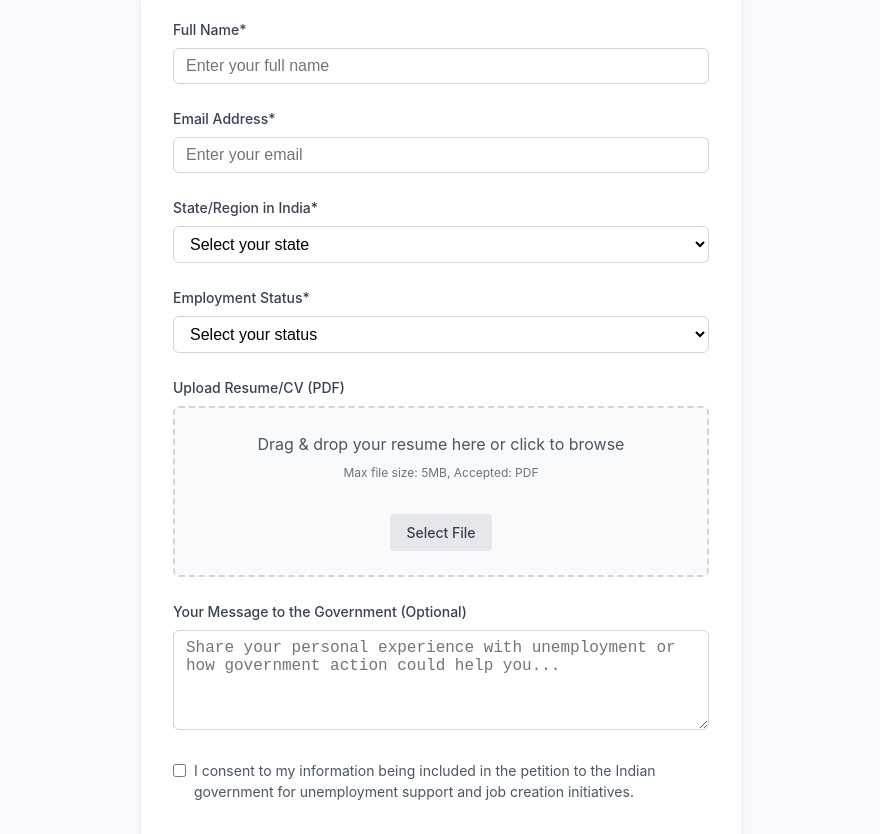
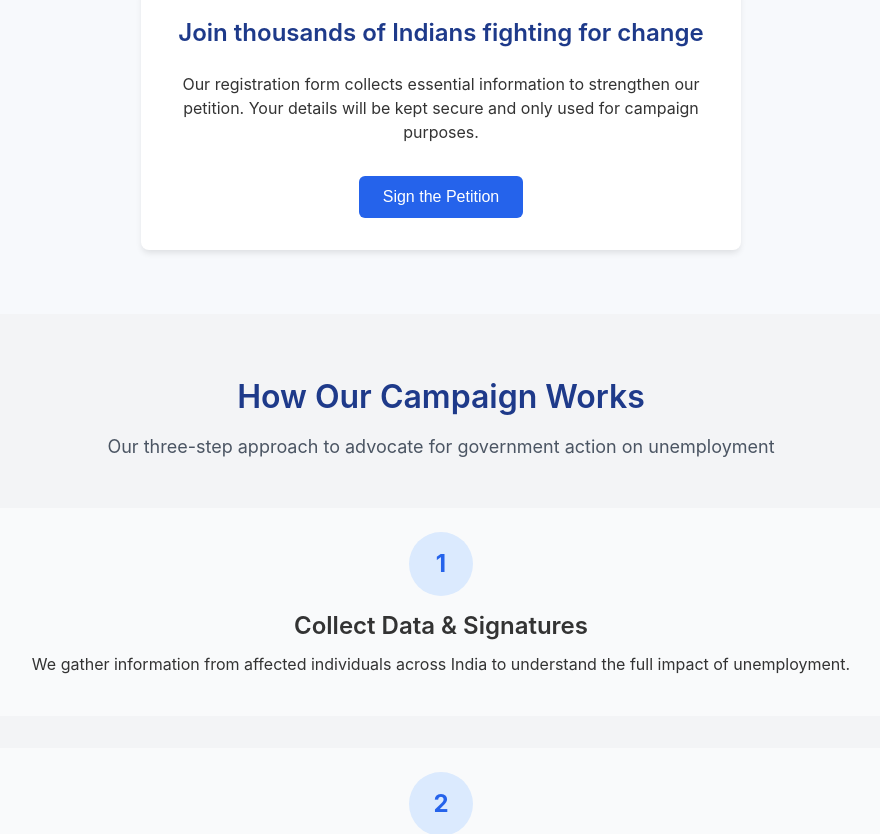
Before and after one commit to sanjay-murmu-au9/jobsupportFE, a React (Vite) app: page / in a window 1280 px wide. Shown: the part 1000-1834 px from the top of the page, without its empty margins (199-1079 px from the left). Built offline with nearby package versions, Linux system fonts and the light colour scheme.

Commit message:
PETITION

```diff
--- a/src/SimpleApp.tsx
+++ b/src/SimpleApp.tsx
@@ -403,233 +403,18 @@ const SimpleApp: React.FC = () => {
               boxShadow: '0 4px 6px -1px rgba(0, 0, 0, 0.1)',
               padding: '2rem',
               width: '100%',
-              maxWidth: '600px'
+              maxWidth: '600px',
+              textAlign: 'center'
             }}>
-              <form style={{ display: 'flex', flexDirection: 'column', gap: '1.5rem' }}>
-                <div>
-                  <label style={{
-                    display: 'block',
-                    marginBottom: '0.5rem',
-                    fontWeight: '500',
-                    fontSize: '0.875rem',
-                    color: '#374151'
-                  }}>
-                    Full Name*
-                  </label>
-                  <input
-                    type="text"
-                    style={{
-                      width: '100%',
-                      padding: '0.5rem 0.75rem',
-                      border: '1px solid #d1d5db',
-                      borderRadius: '0.375rem',
-                      fontSize: '1rem'
-                    }}
-                    placeholder="Enter your full name"
-                  />
-                </div>
-
-                <div>
-                  <label style={{
-                    display: 'block',
-                    marginBottom: '0.5rem',
-                    fontWeight: '500',
-                    fontSize: '0.875rem',
-                    color: '#374151'
-                  }}>
-                    Email Address*
-                  </label>
-                  <input
-                    type="email"
-                    style={{
-                      width: '100%',
-                      padding: '0.5rem 0.75rem',
-                      border: '1px solid #d1d5db',
-                      borderRadius: '0.375rem',
-                      fontSize: '1rem'
-                    }}
-                    placeholder="Enter your email"
-                  />
-                </div>
-
-                <div>
-                  <label style={{
-                    display: 'block',
-                    marginBottom: '0.5rem',
-                    fontWeight: '500',
-                    fontSize: '0.875rem',
-                    color: '#374151'
-                  }}>
-                    State/Region in India*
-                  </label>
-                  <select
-                    style={{
-                      width: '100%',
-                      padding: '0.5rem 0.75rem',
-                      border: '1px solid #d1d5db',
-                      borderRadius: '0.375rem',
-                      fontSize: '1rem',
-                      backgroundColor: 'white'
-                    }}
-                  >
-                    <option value="">Select your state</option>
-                    <option value="AN">Andaman and Nicobar Islands</option>
-                    <option value="AP">Andhra Pradesh</option>
-                    <option value="AR">Arunachal Pradesh</option>
-                    <option value="AS">Assam</option>
-                    <option value="BR">Bihar</option>
-                    <option value="CH">Chandigarh</option>
-                    <option value="CT">Chhattisgarh</option>
-                    <option value="DN">Dadra and Nagar Haveli</option>
-                    <option value="DD">Daman and Diu</option>
-                    <option value="DL">Delhi</option>
-                    <option value="GA">Goa</option>
-                    <option value="GJ">Gujarat</option>
-                    <option value="HR">Haryana</option>
-                    <option value="HP">Himachal Pradesh</option>
-                    <option value="JK">Jammu and Kashmir</option>
-                    <option value="JH">Jharkhand</option>
-                    <option value="KA">Karnataka</option>
-                    <option value="KL">Kerala</option>
-                    <option value="LA">Ladakh</option>
-                    <option value="LD">Lakshadweep</option>
-                    <option value="MP">Madhya Pradesh</option>
-                    <option value="MH">Maharashtra</option>
-                    <option value="MN">Manipur</option>
-                    <option value="ML">Meghalaya</option>
-                    <option value="MZ">Mizoram</option>
-                    <option value="NL">Nagaland</option>
-                    <option value="OR">Odisha</option>
-                    <option value="PY">Puducherry</option>
-                    <option value="PB">Punjab</option>
-                    <option value="RJ">Rajasthan</option>
-                    <option value="SK">Sikkim</option>
-                    <option value="TN">Tamil Nadu</option>
-                    <option value="TG">Telangana</option>
-                    <option value="TR">Tripura</option>
-                    <option value="UP">Uttar Pradesh</option>
-                    <option value="UT">Uttarakhand</option>
-                    <option value="WB">West Bengal</option>
-                  </select>
-                </div>
-
-                <div>
-                  <label style={{
-                    display: 'block',
-                    marginBottom: '0.5rem',
-                    fontWeight: '500',
-                    fontSize: '0.875rem',
-                    color: '#374151'
-                  }}>
-                    Employment Status*
-                  </label>
-                  <select
-                    style={{
-                      width: '100%',
-                      padding: '0.5rem 0.75rem',
-                      border: '1px solid #d1d5db',
-                      borderRadius: '0.375rem',
-                      fontSize: '1rem',
-                      backgroundColor: 'white'
-                    }}
-                  >
-                    <option value="">Select your status</option>
-                    <option value="unemployed">Recently laid off/unemployed</option>
-                    <option value="searching">Employed but searching</option>
-                    <option value="student">Student</option>
-                    <option value="graduate">Fresh graduate</option>
-                    <option value="other">Other</option>
-                  </select>
-                </div>
-
-                <div>
-                  <label style={{
-                    display: 'block',
-                    marginBottom: '0.5rem',
-                    fontWeight: '500',
-                    fontSize: '0.875rem',
-                    color: '#374151'
-                  }}>
-                    Upload Resume/CV (PDF)
-                  </label>
-                  <div style={{
-                    border: '2px dashed #d1d5db',
-                    borderRadius: '0.375rem',
-                    padding: '1.5rem',
-                    textAlign: 'center',
-                    cursor: 'pointer',
-                    backgroundColor: '#f9fafb'
-                  }}>
-                    <p style={{ marginBottom: '0.5rem', color: '#4b5563' }}>
-                      Drag & drop your resume here or click to browse
+              <h3 style={{ marginBottom: '1.5rem', color: '#1e3a8a' }}>Join thousands of Indians fighting for change</h3>
+              <p style={{ marginBottom: '2rem' }}>
+                Our registration form collects essential information to strengthen our petition.
+                Your details will be kept secure and only used for campaign purposes.
               </p>
-                    <p style={{ fontSize: '0.75rem', color: '#6b7280' }}>
-                      Max file size: 5MB, Accepted: PDF
-                    </p>
-                    <input
-                      type="file"
-                      accept=".pdf"
-                      style={{ display: 'none' }}
-                      id="resume-upload"
-                    />
-                    <label
-                      htmlFor="resume-upload"
+              <button
+                onClick={navigateToRegister}
                 style={{
                   display: 'inline-block',
-                        marginTop: '1rem',
-                        padding: '0.5rem 1rem',
-                        backgroundColor: '#e5e7eb',
-                        color: '#374151',
-                        borderRadius: '0.25rem',
-                        fontSize: '0.875rem',
-                        fontWeight: '500',
-                        cursor: 'pointer'
-                      }}
-                    >
-                      Select File
-                    </label>
-                  </div>
-                </div>
-
-                <div>
-                  <label style={{
-                    display: 'block',
-                    marginBottom: '0.5rem',
-                    fontWeight: '500',
-                    fontSize: '0.875rem',
-                    color: '#374151'
-                  }}>
-                    Your Message to the Government (Optional)
-                  </label>
-                  <textarea
-                    style={{
-                      width: '100%',
-                      padding: '0.5rem 0.75rem',
-                      border: '1px solid #d1d5db',
-                      borderRadius: '0.375rem',
-                      fontSize: '1rem',
-                      minHeight: '100px',
-                      resize: 'vertical'
-                    }}
-                    placeholder="Share your personal experience with unemployment or how government action could help you..."
-                  />
-                </div>
-
-                <div style={{ display: 'flex', alignItems: 'flex-start', gap: '0.5rem' }}>
-                  <input
-                    type="checkbox"
-                    id="consent"
-                    style={{ marginTop: '0.25rem' }}
-                  />
-                  <label htmlFor="consent" style={{ fontSize: '0.875rem', color: '#4b5563' }}>
-                    I consent to my information being included in the petition to the Indian government for unemployment support and job creation initiatives.
-                  </label>
-                </div>
-
-                <button
-                  type="button"
-                  style={{
-                    marginTop: '1rem',
                   padding: '0.75rem 1.5rem',
                   backgroundColor: '#2563eb',
                   color: 'white',
@@ -642,7 +427,6 @@ const SimpleApp: React.FC = () => {
               >
                 Sign the Petition
               </button>
-              </form>
             </div>
           </div>
         </div>
```
Lines whose indentation alone changed are shown as unchanged.
